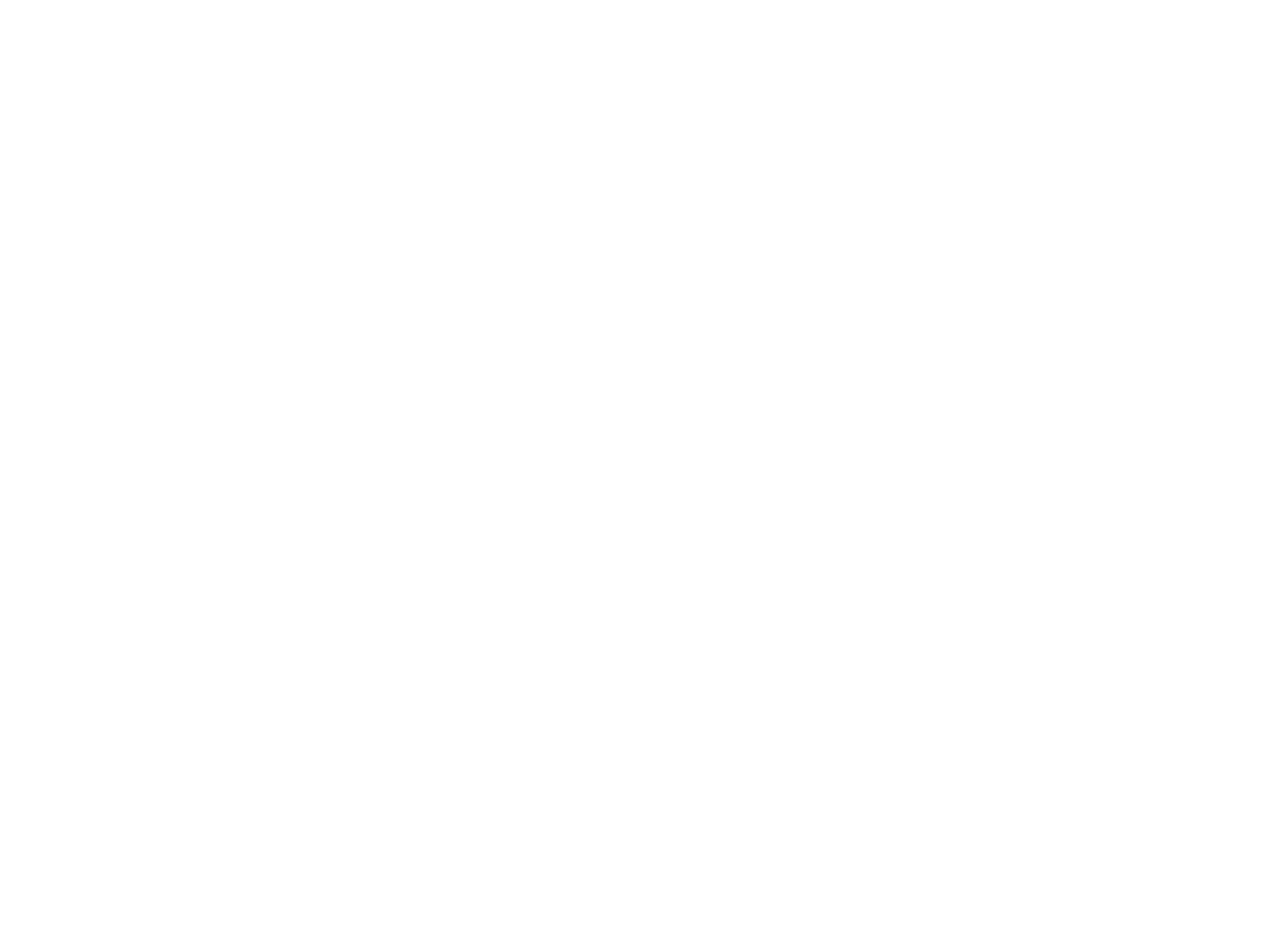
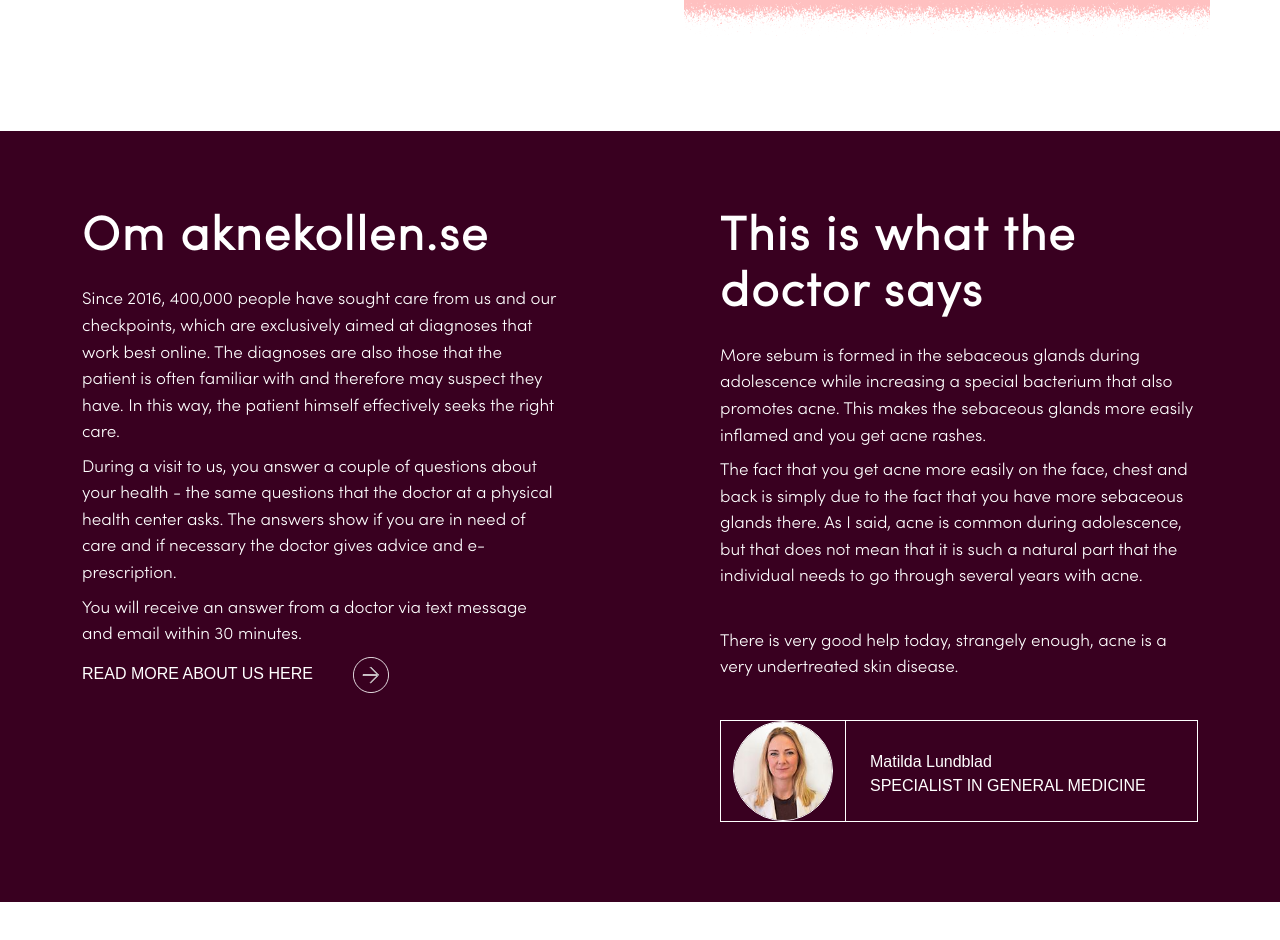
Before and after one commit to Shaharyar083/aknekollen, a React (Create React App) app: page / in a window 1280 px wide. Shown: the part 1192-2132 px from the top of the page. Before the commit the page ends 1310 px from the top, so only its background shows below. Built offline with nearby package versions, Linux system fonts and the light colour scheme.

Commit message:
add section 2

```diff
--- a/src/App.js
+++ b/src/App.js
@@ -2,7 +2,8 @@
 import Navbar from "./components/Navbar/Navbar";
 import HeroSection from "./components/Aknekollen/HeroSection/HeroSection";
 import OpeningHours from "./components/OpeningHours/OpeningHours";
-import 'bootstrap/dist/css/bootstrap.min.css';
+import "bootstrap/dist/css/bootstrap.min.css";
+import AboutSection from "./components/AboutSection/AboutSection";
 
 function App() {
   return (
@@ -10,6 +11,7 @@
       <Navbar />
       <HeroSection />
       <OpeningHours />
+      <AboutSection />
     </>
   );
 }
--- /dev/null
+++ b/src/components/AboutSection/AboutSection.jsx
@@ -0,0 +1,73 @@
+import React from "react";
+import "./aboutsection.scss";
+import { Container } from "react-bootstrap";
+import arrow from "../../assets/images/arrow.svg";
+import girl from "../../assets/images/girl_pic.jpg";
+
+const part1 = {
+    mainheading: "Om aknekollen.se",
+    text1:
+        "Since 2016, 400,000 people have sought care from us and our checkpoints, which are exclusively aimed at diagnoses that work best online. The diagnoses are also those that the patient is often familiar with and therefore may suspect they have. In this way, the patient himself effectively seeks the right care.",
+    text2:
+        " During a visit to us, you answer a couple of questions about your health - the same questions that the doctor at a physical health center asks. The answers show if you are in need of care and if necessary the doctor gives advice and e-prescription.",
+    text3:
+        " You will receive an answer from a doctor via text message and email within 30 minutes.",
+    flag: true,
+    margin: "0px",
+};
+const part2 = {
+    mainheading: "This is what the doctor says",
+    text1:
+        "More sebum is formed in the sebaceous glands during adolescence while increasing a special bacterium that also promotes acne. This makes the sebaceous glands more easily inflamed and you get acne rashes.",
+    text2:
+        "The fact that you get acne more easily on the face, chest and back is simply due to the fact that you have more sebaceous glands there. As I said, acne is common during adolescence, but that does not mean that it is such a natural part that the individual needs to go through several years with acne.",
+    text3:
+        "There is very good help today, strangely enough, acne is a very undertreated skin disease.",
+    flag: false,
+    margin: "30px",
+};
+
+const AboutReusable = (props) => {
+    return (
+        <>
+            <div className="main_container" style={{ padding: props.data.flag ? "80px 80px 80px 0px" : "80px 0px 80px 80px" }}>
+                <h2 className="main_h2">{props.data.mainheading}</h2>
+                <p className="main_para">{props.data.text1}</p>
+                <p className="main_para">{props.data.text2}</p>
+                <p className="main_para" style={{ marginTop: props.data.margin }}>{props.data.text3}</p>
+                {props.data.flag && (
+                    <div className="last_link">
+                        READ MORE ABOUT US HERE
+                        <img src={arrow} alt="loading..." className="img_style" />
+                    </div>
+                )}
+                {!props.data.flag && (
+                    <div className="picture_main">
+                        <div className="image_box">
+                            <img src={girl} alt="loading..." className="pic_main_style" />
+                        </div>
+                        <div className="d-flex flex-column mt-auto mb-auto p-4">
+                            <div className="tex_box_style">Matilda Lundblad</div>
+                            <div className="tex_box_style">SPECIALIST IN GENERAL MEDICINE</div>
+                        </div>
+                    </div>
+                )}
+            </div>
+        </>
+    );
+};
+
+const AboutSection = () => {
+    return (
+        <>
+            <div style={{ background: "#390020" }} className="mb-5">
+                <Container className="d-flex">
+                    <AboutReusable data={part1} />
+                    <AboutReusable data={part2} />
+                </Container>
+            </div>
+        </>
+    );
+};
+
+export default AboutSection;
--- /dev/null
+++ b/src/components/AboutSection/aboutsection.scss
@@ -0,0 +1,68 @@
+.main_container {
+  display: flex;
+  flex-direction: column;
+  justify-content: start;
+  width: 50%;
+  .main_h2 {
+    color: white;
+    font-family: SofiaPro, sans-serif;
+    font-weight: 700;
+    line-height: 1.2em;
+    font-size: 2.9375rem;
+    letter-spacing: 2px;
+    margin-bottom: 20px;
+  }
+  .main_para {
+    color: white;
+    font-family: SofiaPro, sans-serif;
+    font-size: 1.0625rem;
+    font-weight: 400;
+    line-height: 1.5625em;
+    letter-spacing: 0;
+    margin-bottom: 8px !important;
+  }
+  .last_link {
+    color: white;
+    font-family: GTAmericaMono, sans-serif;
+    font-size: 1rem;
+    font-weight: 400;
+    line-height: 1rem;
+    letter-spacing: 0;
+    .img_style {
+      margin-left: 40px;
+      height: 36px;
+      cursor: pointer;
+    }
+  }
+  .last_link:hover {
+    text-decoration: underline;
+  }
+
+  .picture_main {
+    display: flex;
+    border: 1px solid #fff;
+    margin-top: 30px;
+    .image_box {
+      flex: 1;
+      max-width: 125px;
+      border-right: 1px solid #fff;
+      text-align: center;
+      cursor: pointer;
+      .pic_main_style {
+        border-radius: 50%;
+        border: 1px solid #fff;
+        height: 100px;
+        width: 100px;
+      }
+    }
+    .tex_box_style {
+      color: white;
+      font-weight: 400;
+      line-height: 1.2em;
+      letter-spacing: 0;
+      font-family: GTAmericaMono, sans-serif;
+      font-size: 1rem;
+      margin-top: 5px;
+    }
+  }
+}
--- a/src/components/OpeningHours/openinghours.scss
+++ b/src/components/OpeningHours/openinghours.scss
@@ -11,7 +11,7 @@
   width: 50%;
   display: flex;
   flex-direction: column;
-  padding: 44px 44px 44px 0px !important;
+  padding: 44px 60px 44px 0px !important;
   .main_text {
     font-family: GTAmericaMono, sans-serif;
     font-weight: 400;
@@ -54,7 +54,7 @@
   .middle_text {
     background: #ffc0c0;
     padding: 48px 24px;
-    height: 30vh;
+    height: 35vh;
   }
 }
 
```
Also changed, not shown: src/assets/images/arrow.svg (added), src/assets/images/girl_pic.jpg (added).
